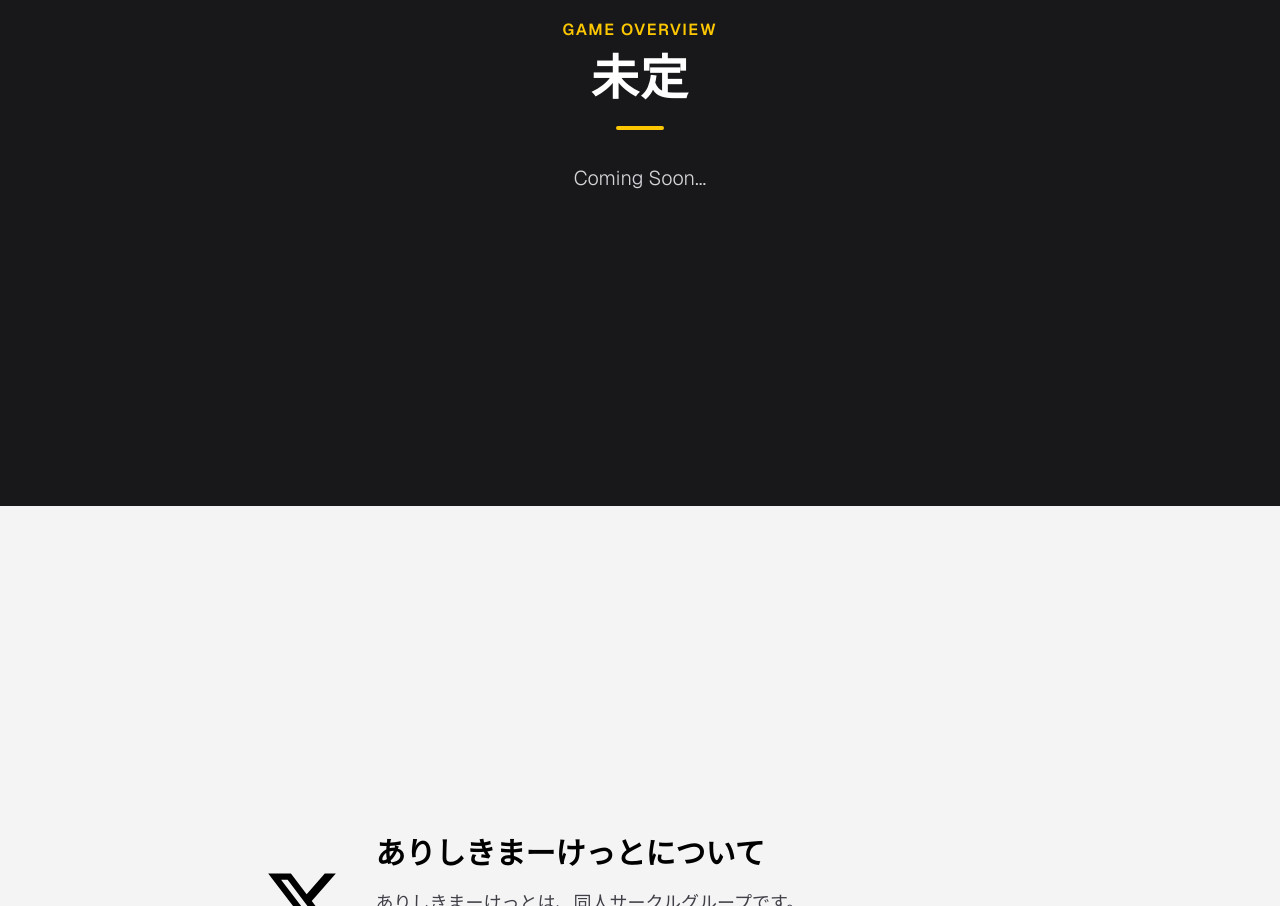
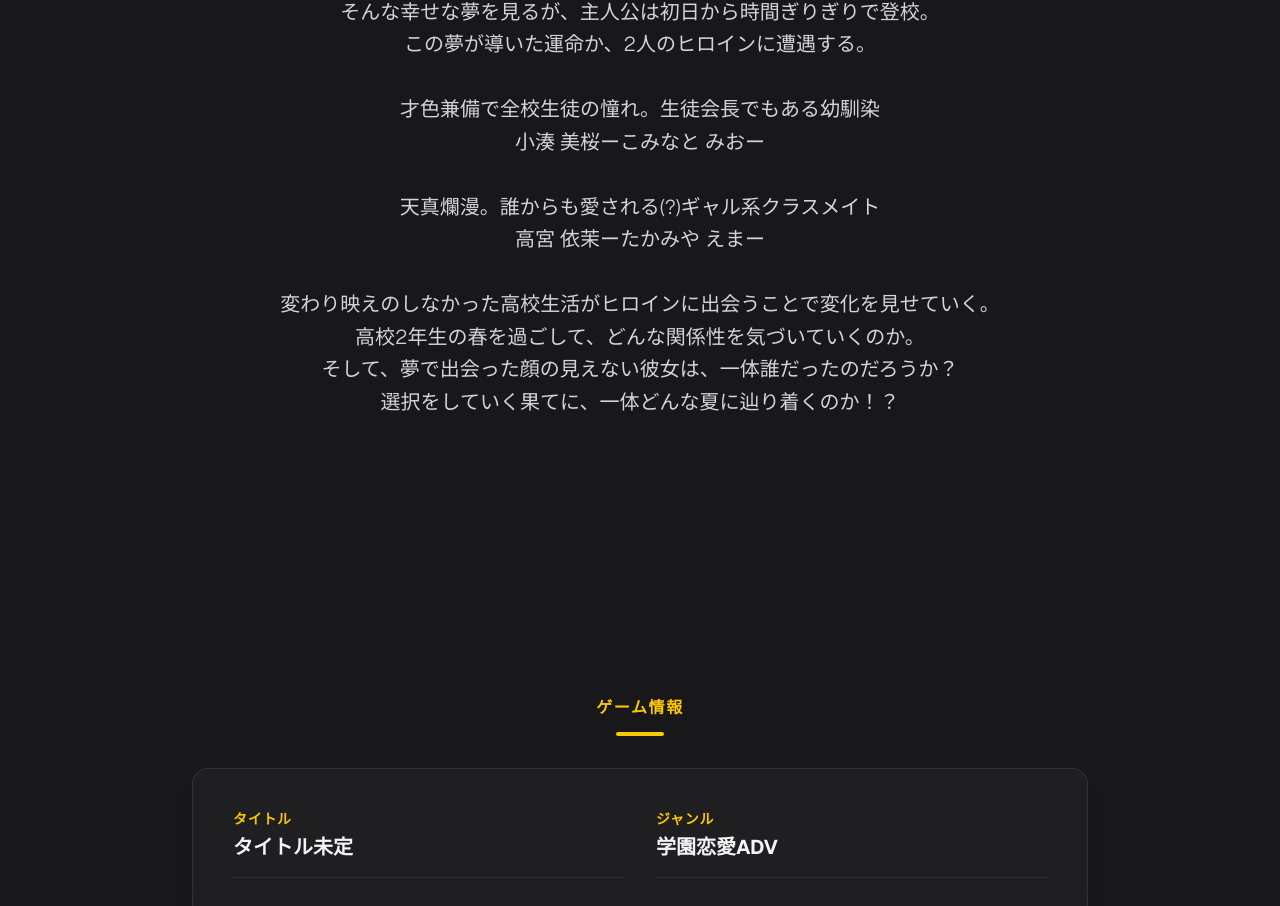
Before and after one commit to aokimakoto0322/arishiki-market-page, a Next.js app in the folder arishiki-market-web-app/: page / in a window 1280 px wide. Shown: the part 1894-2800 px from the top of the page. Built offline with nearby package versions, Linux system fonts and the light colour scheme; a web font is replaced by a local one.

Commit message:
あらすじとゲーム配信情報を追加

```diff
--- a/arishiki-market-web-app/app/page.tsx
+++ b/arishiki-market-web-app/app/page.tsx
@@ -68,31 +68,100 @@ export default function Home() {
       </section>
 
       {/* セクション2.5：ゲーム概要（全画面表示・上下左右中央寄せ） */}
-      <section className="flex h-screen w-full flex-col items-center justify-center bg-zinc-900 px-6 py-12 text-white">
+      <section className="flex h-screen w-full flex-col items-center justify-center bg-zinc-900 px-4 py-12 text-white">
         <motion.div
           initial={{ opacity: 0, y: 20 }}
           whileInView={{ opacity: 1, y: 0 }}
           viewport={{ once: true, margin: "-100px" }}
           transition={{ duration: 1.0, ease: "easeOut" }}
-          className="flex flex-col items-center justify-center text-center max-w-3xl w-full"
+          className="flex flex-col items-center justify-center text-center max-w-4xl w-full"
         >
           {/* サブタイトルまたはジャンル */}
           <span className="text-sm md:text-base font-semibold tracking-widest text-yellow-400 mb-3 uppercase">
-            Game Overview
+            あらすじ
           </span>
-
-          {/* ゲームタイトル */}
-          <h2 className="text-3xl md:text-5xl font-bold tracking-wide mb-6">
-            未定
-          </h2>
 
           {/* ディバイダー（装飾線） */}
           <div className="w-12 h-1 bg-yellow-400 rounded-full mb-8"></div>
 
-          {/* ゲーム概要文 */}
-          <p className="text-base md:text-xl text-zinc-300 leading-relaxed font-light max-w-2xl">
-            Coming Soon...
+          {/* ゲーム概要文：max-w-none にして px-2 等で微調整 */}
+          <p className="text-base md:text-xl text-zinc-300 leading-relaxed font-light w-full max-w-none px-2 md:px-4">
+            とある私立高校に通う高校2年生の主人公。<br/>
+            中高一貫校で、変わり映えのない生活を送ってきた。<br/>
+            高校2年生の新学期初日。<br/>
+            夏の夜空に咲く花火を、顔の見えない誰かと共に眺める。<br/>
+            そんな幸せな夢を見るが、主人公は初日から時間ぎりぎりで登校。<br/>
+            この夢が導いた運命か、2人のヒロインに遭遇する。<br/>
+            <br/>
+            才色兼備で全校生徒の憧れ。生徒会長でもある幼馴染<br/>
+            小湊 美桜ーこみなと みおー
+            <br/>
+            <br/>
+            天真爛漫。誰からも愛される(?)ギャル系クラスメイト<br/>
+            高宮 依茉ーたかみや えまー<br/>
+            <br/>
+            変わり映えのしなかった高校生活がヒロインに出会うことで変化を見せていく。<br/>
+            高校2年生の春を過ごして、どんな関係性を気づいていくのか。<br/>
+            そして、夢で出会った顔の見えない彼女は、一体誰だったのだろうか？<br/>
+            選択をしていく果てに、一体どんな夏に辿り着くのか！？<br/>
           </p>
+        </motion.div>
+      </section>
+
+      {/* セクション2.6：ゲーム情報・配信情報（全画面表示・上下左右中央寄せ） */}
+      <section className="flex h-screen w-full flex-col items-center justify-center bg-zinc-900 px-4 py-12 text-white">
+        <motion.div
+          initial={{ opacity: 0, y: 20 }}
+          whileInView={{ opacity: 1, y: 0 }}
+          viewport={{ once: true, margin: "-100px" }}
+          transition={{ duration: 1.0, ease: "easeOut" }}
+          className="flex flex-col items-center justify-center text-center max-w-4xl w-full"
+        >
+          {/* サブタイトル */}
+          <span className="text-sm md:text-base font-semibold tracking-widest text-yellow-400 mb-3 uppercase">
+            ゲーム情報
+          </span>
+
+          {/* ディバイダー（装飾線） */}
+          <div className="w-12 h-1 bg-yellow-400 rounded-full mb-8"></div>
+
+          {/* スペック情報カード風グリッド */}
+          <div className="w-full bg-zinc-800/50 backdrop-blur border border-zinc-700/60 rounded-2xl p-6 md:p-10 text-left shadow-xl">
+            <dl className="grid grid-cols-1 md:grid-cols-2 gap-6 md:gap-8">
+
+              {/* タイトル */}
+              <div className="border-b border-zinc-700/50 pb-4">
+                <dt className="text-xs md:text-sm font-semibold text-yellow-400 tracking-wider mb-1">タイトル</dt>
+                <dd className="text-lg md:text-xl font-bold text-zinc-100">タイトル未定</dd>
+              </div>
+
+              {/* ジャンル */}
+              <div className="border-b border-zinc-700/50 pb-4">
+                <dt className="text-xs md:text-sm font-semibold text-yellow-400 tracking-wider mb-1">ジャンル</dt>
+                <dd className="text-lg md:text-xl font-bold text-zinc-100">学園恋愛ADV</dd>
+              </div>
+
+              {/* 対応プラットフォーム */}
+              <div className="border-b border-zinc-700/50 pb-4">
+                <dt className="text-xs md:text-sm font-semibold text-yellow-400 tracking-wider mb-1">対応プラットフォーム</dt>
+                <dd className="text-base md:text-lg text-zinc-200">iOS / Android</dd>
+              </div>
+
+              {/* プレイ人数 / 価格 */}
+              <div className="border-b border-zinc-700/50 pb-4">
+                <dt className="text-xs md:text-sm font-semibold text-yellow-400 tracking-wider mb-1">価格 / プレイ人数</dt>
+                <dd className="text-base md:text-lg text-zinc-200">無料 / 1人</dd>
+              </div>
+
+              {/* 配信時期 / 企画・制作 */}
+              <div className="col-span-1 md:col-span-2 pt-2">
+                <dt className="text-xs md:text-sm font-semibold text-yellow-400 tracking-wider mb-1">配信予定日</dt>
+                <dd className="text-xl md:text-2xl font-extrabold text-yellow-300">未定</dd>
+              </div>
+
+            </dl>
+          </div>
+
         </motion.div>
       </section>
 
```
